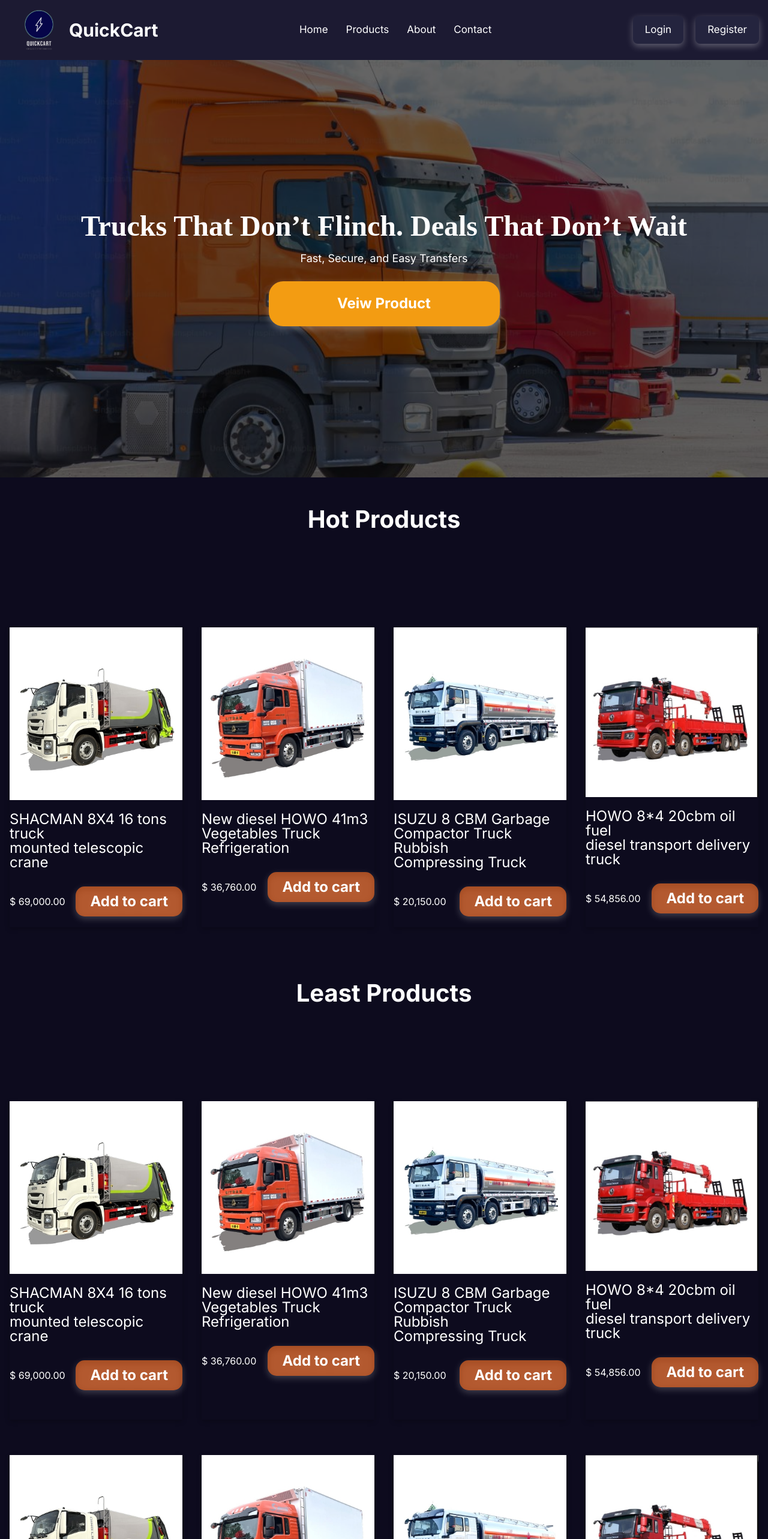
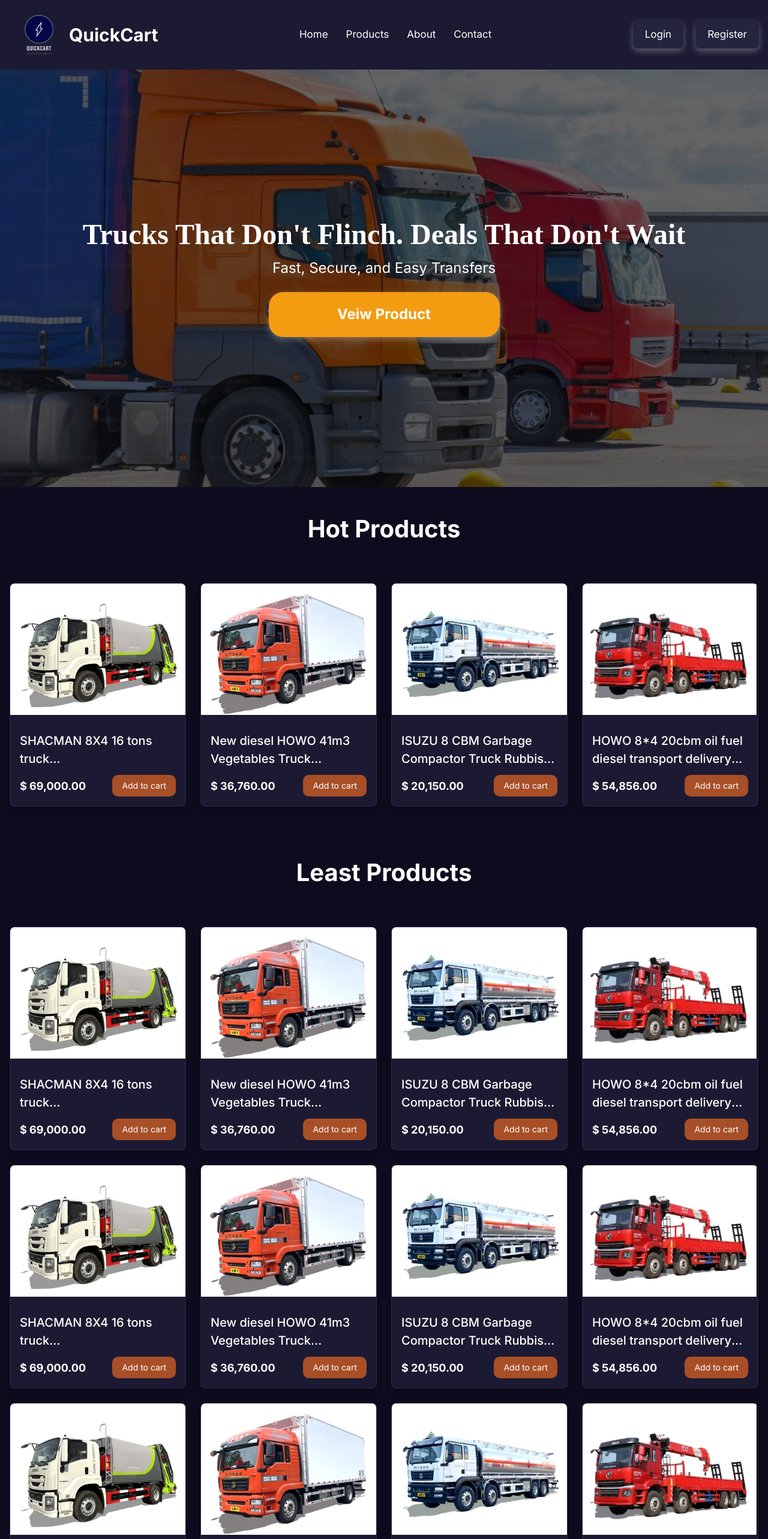
Before and after one commit to Ezeh-fx/E-COMMERCE, a React (Vite) app in the folder Client/: page / in a window 1280 px wide. Shown: the top 2566 px of the page at 60% size. Built offline with nearby package versions, Linux system fonts and the light colour scheme; a web font is replaced by a local one.

Commit message:
something changed

```diff
--- a/Client/src/components/static/Header.tsx
+++ b/Client/src/components/static/Header.tsx
@@ -1,30 +1,48 @@
+import { useState } from "react";
 import Logo from "../../assets/Logo.png";
 import { Link } from "react-router-dom";
 
-
 const Header = () => {
-
+  const [mobileMenuOpen, setMobileMenuOpen] = useState(false);
 
   const handleScroll = (id: string) => {
     const el = document.getElementById(id);
     if (el) {
       el.scrollIntoView({ behavior: "smooth" });
     }
+    // Close mobile menu after clicking a link
+    setMobileMenuOpen(false);
   };
+
+  const toggleMobileMenu = () => {
+    setMobileMenuOpen(!mobileMenuOpen);
+  };
+
   return (
-    <div className="w-full h-auto px-[15px] bg-[#1c1a32] flex justify-between items-center">
+    <div className="w-full h-auto px-[15px] bg-[#1c1a32] flex justify-between items-center relative">
       {/* Logo */}
-      <div className="flex items-center justify-center">
+      <div className="flex items-center justify-center py-2">
         <img
-          src={Logo}
+          src={Logo || "/placeholder.svg"}
           alt="Logo"
-          className="w-[100px] h-[100px] object-cover"
+          className="w-[100px] h-[100px] tablet:w-[80px] tablet:h-[80px] mobile:w-[60px] mobile:h-[60px] object-cover"
         />
-        <p className="text-[30px] font-bold text-white">QuickCart</p>
+        <p className="text-[30px] tablet:text-[26px] mobile:text-[22px] font-bold text-white">QuickCart</p>
       </div>
 
-      {/* Navigation Links */}
-      <ul className="flex items-center justify-center gap-[30px] Laptop:hidden">
+      {/* Mobile Menu Button - Only visible on mobile and tablet */}
+      <button
+        onClick={toggleMobileMenu}
+        className="hidden tablet:flex mobile:flex flex-col justify-center items-center gap-[6px] z-20 p-2"
+        aria-label="Toggle menu"
+      >
+        <span className={`block w-[30px] h-[3px] bg-white transition-all duration-300 ${mobileMenuOpen ? 'transform rotate-45 translate-y-[9px]' : ''}`}></span>
+        <span className={`block w-[30px] h-[3px] bg-white transition-all duration-300 ${mobileMenuOpen ? 'opacity-0' : ''}`}></span>
+        <span className={`block w-[30px] h-[3px] bg-white transition-all duration-300 ${mobileMenuOpen ? 'transform -rotate-45 -translate-y-[9px]' : ''}`}></span>
+      </button>
+
+      {/* Navigation Links - Hidden on mobile and tablet */}
+      <ul className="flex items-center justify-center gap-[30px] tablet:hidden mobile:hidden">
         <Link to={"/"}>
           <li className="text-white text-[17px] list-none cursor-pointer hover:text-[#e67e22]">
             Home
@@ -47,17 +65,12 @@ const Header = () => {
         >
           Contact
         </li>
-        {/* <a  className="text-white text-[17px] hover:text-[#e67e22]">Login</a>
-                <li  className="text-white text-[17px] hover:text-[#e67e22]">Register</a> */}
       </ul>
 
-
-
-
-      {/* Login/Register Button */}
-      <div className="flex items-center justify-center gap-[20px] Laptop:hidden">
+      {/* Login/Register Button - Hidden on mobile and tablet */}
+      <div className="flex items-center justify-center gap-[20px] tablet:hidden mobile:hidden">
         <Link to={"/login"}>
-          <button className="text-white text-[17px] bg-[#24243e] rounded-lg drop-shadow-[0_4px_6px_rgba(255,255,255,0.3)] hover:shadow-[0_0_15px_rgba(255,255,255,0.5)]  transition duration-300 px-[20px] py-[10px]">
+          <button className="text-white text-[17px] bg-[#24243e] rounded-lg drop-shadow-[0_4px_6px_rgba(255,255,255,0.3)] hover:shadow-[0_0_15px_rgba(255,255,255,0.5)] transition duration-300 px-[20px] py-[10px]">
             Login
           </button>
         </Link>
@@ -67,6 +80,51 @@ const Header = () => {
           </button>
         </Link>
       </div>
+
+      {/* Mobile Menu - Only visible when toggled on mobile and tablet */}
+      <div
+        className={`fixed inset-0 bg-[#1c1a32] z-10 flex flex-col items-center justify-center transition-all duration-300 ${
+          mobileMenuOpen ? 'opacity-100 visible' : 'opacity-0 invisible'
+        } tablet:flex mobile:flex hidden`}
+      >
+        <ul className="flex flex-col items-center justify-center gap-[30px]">
+          <Link to={"/"} onClick={() => setMobileMenuOpen(false)}>
+            <li className="text-white text-[22px] mobile:text-[20px] list-none cursor-pointer hover:text-[#e67e22]">
+              Home
+            </li>
+          </Link>
+          <Link to={"/product"} onClick={() => setMobileMenuOpen(false)}>
+            <li className="text-white text-[22px] mobile:text-[20px] list-none cursor-pointer hover:text-[#e67e22]">
+              Products
+            </li>
+          </Link>
+          <li
+            className="text-white text-[22px] mobile:text-[20px] list-none cursor-pointer hover:text-[#e67e22]"
+            onClick={() => handleScroll("about")}
+          >
+            About
+          </li>
+          <li
+            className="text-white text-[22px] mobile:text-[20px] list-none cursor-pointer hover:text-[#e67e22]"
+            onClick={() => handleScroll("contact")}
+          >
+            Contact
+          </li>
+        </ul>
+
+        <div className="flex items-center justify-center gap-[20px] mt-[40px] mobile:mt-[30px] flex-col mobile:flex-col">
+          <Link to={"/login"} onClick={() => setMobileMenuOpen(false)}>
+            <button className="text-white text-[18px] bg-[#24243e] rounded-lg drop-shadow-[0_4px_6px_rgba(255,255,255,0.3)] hover:shadow-[0_0_15px_rgba(255,255,255,0.5)] transition duration-300 px-[30px] py-[12px] w-[200px] mobile:w-[180px]">
+              Login
+            </button>
+          </Link>
+          <Link to={"/register"} onClick={() => setMobileMenuOpen(false)}>
+            <button className="text-white text-[18px] px-[30px] py-[12px] bg-[#24243e] rounded-lg drop-shadow-[0_4px_6px_rgba(255,255,255,0.3)] hover:shadow-[0_0_15px_rgba(255,255,255,0.5)] transition duration-300 w-[200px] mobile:w-[180px]">
+              Register
+            </button>
+          </Link>
+        </div>
+      </div>
     </div>
   );
 };
--- a/Client/src/pages/HomePage.tsx
+++ b/Client/src/pages/HomePage.tsx
@@ -34,7 +34,7 @@ const HomePage = () => {
           <div className="w-full h-[87vh] relative overflow-hidden">
             {/* Background Image */}
             <img
-              src={bg}
+              src={bg || "/placeholder.svg"}
               alt="Background"
               className="object-cover w-full h-full"
             />
@@ -45,18 +45,18 @@ const HomePage = () => {
             {/* Overlay Content */}
             <div className="absolute inset-0 flex flex-col items-center justify-center px-4 text-center text-white">
               <h1
-                className="mb-4 text-[48px] leading-[100%] font-bold md:text-6xl"
+                className="mb-4 text-[48px] leading-[100%] font-bold tablet:text-[38px] mobile:text-[28px]"
                 style={{ fontFamily: '"Life Savers", cursive' }}
               >
-                Trucks That Don’t Flinch. Deals That Don’t Wait
+                Trucks That Don't Flinch. Deals That Don't Wait
               </h1>
-              <p className="mb-6 text-lg md:text-2xl">
+              <p className="mb-6 text-2xl tablet:text-xl mobile:text-base">
                 Fast, Secure, and Easy Transfers
               </p>
               <Link to={"/product"}>
                 <button
-                  className="bg-[#f39c12] text-white font-bold py-3 px-6  hover:bg-[#e67e22] transition rounded-[24px] bg-[#E56623B2]
- drop-shadow-[0_4px_6px_rgba(255,255,255,0.3)] w-[385px] h-[75px] text-[24px] leading-[100%]"
+                  className="bg-[#f39c12] text-white font-bold py-3 px-6 hover:bg-[#e67e22] transition rounded-[24px] bg-[#E56623B2]
+ drop-shadow-[0_4px_6px_rgba(255,255,255,0.3)] w-[385px] h-[75px] text-[24px] leading-[100%] tablet:w-[300px] tablet:h-[60px] tablet:text-[20px] mobile:w-[240px] mobile:h-[50px] mobile:text-[18px] mobile:py-2"
                 >
                   Veiw Product
                 </button>
@@ -64,108 +64,100 @@ const HomePage = () => {
             </div>
           </div>
 
-          {/* Display Hot Product */}
-          <div className="flex flex-col gap-[150px]">
-            <h1 className="text-[40px] font-bold text-center text-white mt-10">
-              Hot Products
-            </h1>
-            <div className=" w-full h-[500px]  grid grid-cols-4  place-items-center ">
-              {GRID1.map((items, i) => (
+        {/* Hot Products Section - Improved for mobile */}
+<section className="flex flex-col items-center gap-[60px] mt-10 tablet:gap-[40px] mobile:gap-[30px] px-4 tablet:px-3 mobile:px-2">
+  <h1 className="text-[40px] font-bold text-center text-white tablet:text-[36px] mobile:text-[30px]">Hot Products</h1>
+
+  {/* Improved Grid Layout */}
+  <div className="grid w-full grid-cols-4 gap-6 mobile:grid-cols-1 mobile:gap-6 tablet:grid-cols-2 tablet:gap-4  mobile:w-[90%] tablet:w-[90%]">
+    {GRID1.map((item, i) => (
       <div
         key={i}
-                  className="w-[90%] h-[100%] shadow-[rgba(0,0,0,0.24)_0px_3px_8px] gap-5 flex flex-col"
+        className="w-full bg-[#1c1a32] rounded-lg flex flex-col gap-3 overflow-hidden shadow-lg hover:shadow-xl transition-shadow duration-300 border border-[#2a2845]"
       >
-                  {/* Product Image*/}
-                  <div>
-                    <img src={items.img} alt="" />
+        {/* Image container with fixed aspect ratio */}
+        <div className="w-full pt-[75%] relative">
+          <img
+            src={item.img || "/placeholder.svg"}
+            alt={typeof item.title === "string" ? item.title : ""}
+            className="absolute top-0 left-0 object-cover w-full h-full"
+          />
         </div>
 
-                  {/* Product Discription */}
-                  <div>
-                    <p className="font-normal text-[24px] text-[#FFFFFF] leading-[100%]">
-                      {items.title}
-                    </p>
-                  </div>
+        {/* Content container with consistent padding */}
+        <div className="flex flex-col flex-grow gap-3 p-4">
+          <p className="text-white text-[20px] tablet:text-[18px] mobile:text-[18px] font-medium line-clamp-2 min-h-[56px] mobile:min-h-[50px]">{item.title}</p>
 
-                  <div className="flex items-center justify-between py-2">
-                    {/* Product Price */}
-                    <p className="text-[#FFFFFF]">{items.price}</p>
-
-                    {/* Purchase Button */}
-                    <button
-                      className="bg-[#E56623B2] text-white font-bold py-3 px-6  hover:bg-[#e67e22] transition rounded-[15px]
-  drop-shadow-[0_4px_6px_rgba(255,255,255,0.3)]  h-[50px] text-[24px] leading-[100%] w-auto"
-                    >
+          <div className="flex items-center justify-between mt-auto">
+            <p className="text-white text-[18px] tablet:text-[16px] mobile:text-[16px] font-bold">{item.price}</p>
+            <button className="bg-[#E56623B2] text-white px-4 py-2 mobile:px-3 mobile:py-1.5 rounded-[10px] hover:bg-[#e67e22] transition-colors duration-300 text-sm mobile:text-sm whitespace-nowrap">
               Add to cart
             </button>
           </div>
         </div>
+      </div>
     ))}
   </div>
+</section>
+
+{/* Least Products Section - Improved for mobile */}
+<section className="flex flex-col items-center gap-[60px] mt-20 tablet:gap-[40px] tablet:mt-16 mobile:gap-[30px] mobile:mt-12 px-4 tablet:px-3 mobile:px-2">
+  <h1 className="text-[40px] font-bold text-center text-white tablet:text-[36px] mobile:text-[30px]">Least Products</h1>
+
+  {/* Improved Grid Layout */}
+  <div className="grid w-full grid-cols-4 gap-6 tablet:grid-cols-2 tablet:gap-4 mobile:grid-cols-1 mobile:gap-6  mobile:w-[90%] tablet:w-[90%]">
+    {GRID2.map((item, i) => (
+      <div
+        key={i}
+        className="w-full bg-[#1c1a32] rounded-lg flex flex-col gap-3 overflow-hidden shadow-lg hover:shadow-xl transition-shadow duration-300 border border-[#2a2845]"
+      >
+        {/* Image container with fixed aspect ratio */}
+        <div className="w-full pt-[75%] relative">
+          <img
+            src={item.img || "/placeholder.svg"}
+            alt={typeof item.title === "string" ? item.title : ""}
+            className="absolute top-0 left-0 object-cover w-full h-full"
+          />
         </div>
 
-          {/* Displat Least Product */}
-          <div className="flex flex-col gap-[150px] mt-10">
-            <h1 className="text-[40px] font-bold text-center text-white mt-10">
-              Least Products
-            </h1>
-            <div className="grid w-full h-auto grid-cols-4 place-items-center">
-              {GRID2.map((items, i) => (
-                <div
-                  key={i}
-                  className="w-[90%] h-[90%] shadow-[rgba(0,0,0,0.24)_0px_3px_8px] gap-5 flex flex-col mb-20 mt-5"
-                >
-                  {/* Product Image*/}
-                  <div>
-                    <img src={items.img} alt="" />
-                  </div>
+        {/* Content container with consistent padding */}
+        <div className="flex flex-col flex-grow gap-3 p-4">
+          <p className="text-white text-[20px] tablet:text-[18px] mobile:text-[18px] font-medium line-clamp-2 min-h-[56px] mobile:min-h-[50px]">{item.title}</p>
 
-                  {/* Product Discription */}
-                  <div>
-                    <p className="font-normal text-[24px] text-[#FFFFFF] leading-[100%]">
-                      {items.title}
-                    </p>
-                  </div>
-
-                  <div className="flex items-center justify-between py-2">
-                    {/* Product Price */}
-                    <p className="text-[#FFFFFF]">{items.price}</p>
-
-                    {/* Purchase Button */}
-                    <button
-                      className="bg-[#E56623B2] text-white font-bold py-3 px-6  hover:bg-[#e67e22] transition rounded-[15px]
-  drop-shadow-[0_4px_6px_rgba(255,255,255,0.3)]  h-[50px] text-[24px] leading-[100%] w-auto"
-                    >
+          <div className="flex items-center justify-between mt-auto">
+            <p className="text-white text-[18px] tablet:text-[16px] mobile:text-[16px] font-bold">{item.price}</p>
+            <button className="bg-[#E56623B2] text-white px-4 py-2 mobile:px-3 mobile:py-1.5 rounded-[10px] hover:bg-[#e67e22] transition-colors duration-300 text-sm mobile:text-sm whitespace-nowrap">
               Add to cart
             </button>
           </div>
         </div>
+      </div>
     ))}
   </div>
-          </div>
+</section>
 
           {/* About Us */}
           <div
-            className="flex flex-col items-center justify-center w-full h-auto gap-10 px-5 mt-20"
+            className="flex flex-col items-center justify-center w-full h-auto gap-10 px-6 mt-20 tablet:px-5 mobile:px-4 tablet:mt-16 mobile:mt-12 tablet:gap-8 mobile:gap-6"
             id="about"
           >
             {/* Heading */}
-            <h1 className="text-[40px] font-bold text-center text-white mt-10">
+            <h1 className="text-[40px] font-bold text-center text-white mt-10 tablet:text-[32px] mobile:text-[28px] tablet:mt-8 mobile:mt-6">
               About Us
             </h1>
 
             {/* About Image/Text */}
-            <div className="flex w-full gap-5  h-[420px] mt-20 justify-around">
+            <div className="flex w-full gap-5 h-[420px] mt-20 tablet:mt-12 mobile:mt-8 justify-around tablet:flex-col tablet:h-auto">
               {/* Image */}
               <img
-                src={about}
+                src={about || "/placeholder.svg"}
                 alt=""
-                className="w-[627px] h-full object-cover"
+                className="w-[627px] h-full object-cover tablet:w-full tablet:h-auto"
               />
 
               {/* Text */}
-              <div className="w-[50%] h-[100%]  flex justify-center items-center">
-                <p className="text-[32px] font-normal leading-[100%] text-white">
+              <div className="w-[50%] h-[100%] flex justify-center items-center tablet:w-full tablet:h-auto tablet:mt-6">
+                <p className="text-[32px] font-normal leading-[100%] text-white tablet:text-[24px] mobile:text-[18px] tablet:leading-relaxed">
                   Yorem ipsum dolor sit amet, consectetur adipiscing elit. Nunc
                   vulputate libero et velit interdum, ac aliquet odio mattis.
                   Class aptent taciti sociosqu ad litora torquent per conubia
@@ -177,7 +169,7 @@ const HomePage = () => {
               </div>
             </div>
 
-            <p className="text-white">
+            <p className="text-white tablet:text-[15px] mobile:text-[14px] leading-relaxed">
               Lorem ipsum dolor sit amet, consectetur adipiscing elit. Nunc
               vulputate libero et velit interdum, ac aliquet odio mattis. Class
               aptent taciti sociosqu ad litora torquent per conubia nostra, per
@@ -192,7 +184,7 @@ const HomePage = () => {
               vestibulum eu nisl.
             </p>
 
-            <p className="text-white">
+            <p className="text-white tablet:text-[15px] mobile:text-[14px] leading-relaxed">
               Lorem ipsum dolor sit amet, consectetur adipiscing elit. Nunc
               vulputate libero et velit interdum, ac aliquet odio mattis. Class
               aptent taciti sociosqu ad litora torquent per conubia nostra, per
@@ -210,32 +202,32 @@ const HomePage = () => {
 
           {/* Contact us */}
           <div
-            className="flex flex-col items-center justify-center w-full h-auto gap-10 mt-20"
+            className="flex flex-col items-center justify-center w-full h-auto gap-10 mt-20 tablet:mt-16 mobile:mt-12 tablet:gap-8 mobile:gap-6"
             id="contact"
           >
-            <h1 className="text-[40px] font-bold text-center text-white mt-10">
+            <h1 className="text-[40px] font-bold text-center text-white mt-10 tablet:text-[32px] mobile:text-[28px] tablet:mt-8 mobile:mt-6">
               Contact us
             </h1>
 
-            <div className="flex items-center justify-around w-full h-auto ">
-              <img src={contact} alt="" className="w-[40%] " />
+            <div className="flex items-center justify-around w-full h-auto px-6 tablet:px-5 mobile:px-4 tablet:flex-col">
+              <img src={contact || "/placeholder.svg"} alt="" className="w-[40%] tablet:w-full" />
 
-              <div className="w-auto h-full font-normal text-[32px] leading-[100%] text-white flex flex-col gap-5">
+              <div className="w-auto h-full font-normal text-[32px] leading-[100%] text-white flex flex-col gap-5 tablet:w-full tablet:mt-8 mobile:mt-6 tablet:text-[26px] mobile:text-[20px] tablet:gap-4 mobile:gap-3 tablet:leading-relaxed">
                 <span>Info at quickcart@gmail.com</span>
                 <span>tele: +23490000000011</span>
 
                 <div className="flex items-center gap-2">
-                  <FaFacebook />
+                  <FaFacebook className="tablet:text-[22px] mobile:text-[18px]" />
                   <p>@quickcart</p>
                 </div>
 
                 <div className="flex items-center gap-2">
-                  <BsTwitterX />
+                  <BsTwitterX className="tablet:text-[22px] mobile:text-[18px]" />
                   <p>@quickcart</p>
                 </div>
 
-                <p className="text-[20px] flex justify-center items-center gap-1">
-                  Want to message us click <IoIosArrowRoundForward size={30} />
+                <p className="text-[20px] flex justify-center items-center gap-1 tablet:text-[18px] mobile:text-[16px]">
+                  Want to message us click <IoIosArrowRoundForward size={30} className="tablet:w-6 tablet:h-6 mobile:w-5 mobile:h-5" />
                   <Link to={"/contact"}>
                     <span className="text-[#E67E25] cursor-pointer hover:underline">
                       Contact Us
--- a/Client/tailwind.config.js
+++ b/Client/tailwind.config.js
@@ -6,9 +6,8 @@ export default {
   ],
   theme: {
     screens: {
-     "tablet": {max : "1007px"},
-     "Laptop": {max : "1008px "},
-     "mobile": {max : "640px"},
+      tablet: { max: "1007px" },
+      mobile: { max: "640px" },
     },
     extend: {},
   },
```
Also changed, not shown: Client/src/components/static/Footer.tsx (+15 -15 lines), Client/src/pages/Product.tsx (+18 -29 lines). Lines whose indentation alone changed are shown as unchanged.
